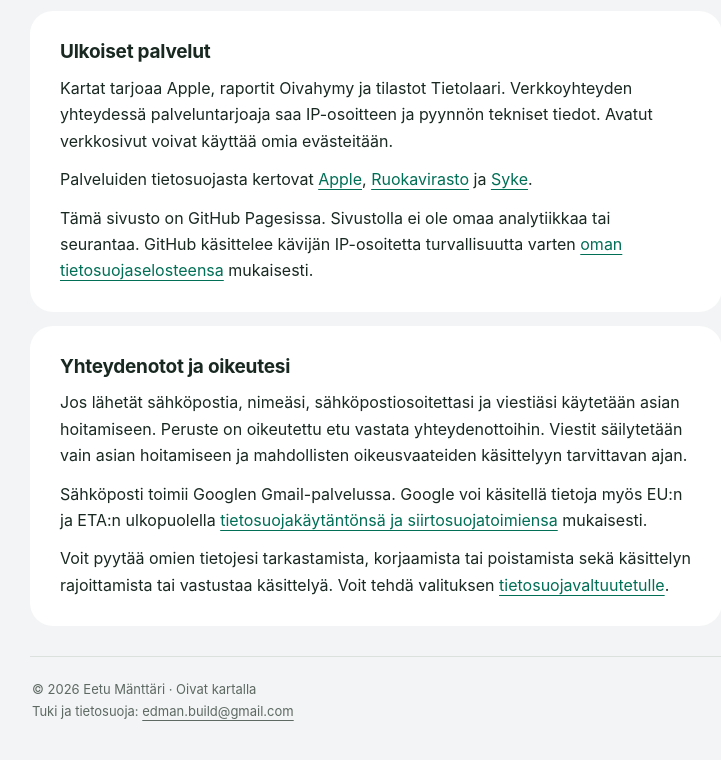
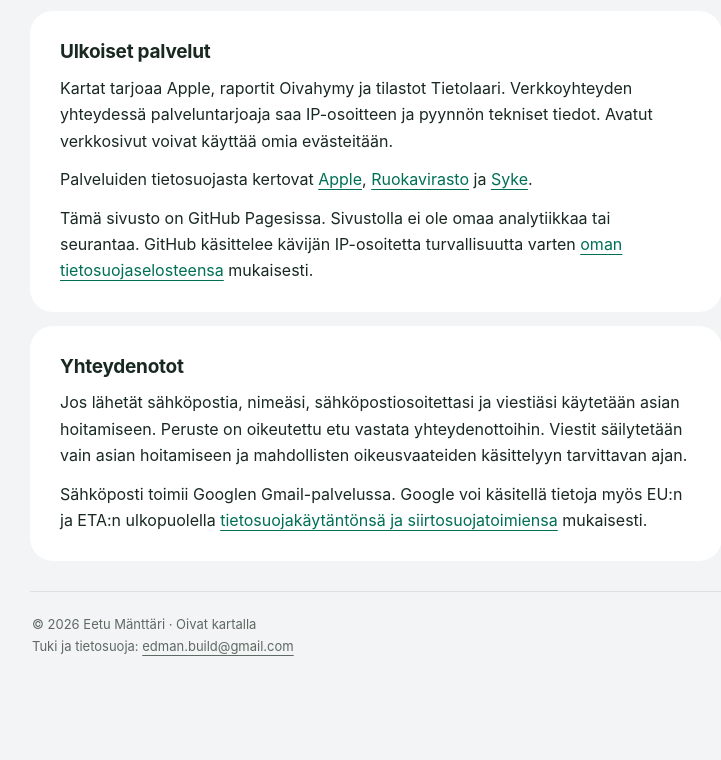
Before and after one commit to edman01/oivat-kartalla-info, a plain HTML site: page tietosuoja.html in a window 1280 px wide. Shown: the part 1032-1792 px from the top of the page, without its empty margins (264-985 px from the left). After the commit the page ends 1739 px from the top, so only its background shows below. Drawn offline with Linux system fonts and the light colour scheme.

Commit message:
Simplify privacy page contact section

```diff
--- a/tietosuoja.html
+++ b/tietosuoja.html
@@ -3,4 +3,4 @@
 <section class="card"><h2>Sijainti ja haut</h2><p>Sijaintia käytetään luvallasi oman paikan näyttämiseen kartalla. Taustapaikannusta ei käytetä. Voit poistaa sijaintiluvan iPhonen asetuksista.</p><p>Haku ja päivitys lähettävät tarvittavat hakuehdot Oivahymylle. Kartan alueen päivityksessä käytetään esimerkiksi kuntaa tai postinumeroa. Tarkkaa GPS-sijaintiasi ei lähetetä Oivahymylle. Toimipaikan osoitetta paikannettaessa sen katuosoite ja postinumero lähetetään Syken Ryhti-palveluun.</p></section>
 <section class="card"><h2>Laitteeseen tallentuvat tiedot</h2><p>Paikkatiedot, avatut tarkastushistoriat, hakujen päivitystiedot ja asetukset tallentuvat laitteeseen. Niitä käytetään nopeaan hakuun ja käyttöön ilman verkkoyhteyttä.</p><p>Paikalliset tiedot poistuvat, kun poistat sovelluksen ja sen tiedot. Mahdollisia laitteen varmuuskopioita hallitaan Applen asetuksissa.</p></section>
 <section class="card"><h2>Ulkoiset palvelut</h2><p>Kartat tarjoaa Apple, raportit Oivahymy ja tilastot Tietolaari. Verkkoyhteyden yhteydessä palveluntarjoaja saa IP-osoitteen ja pyynnön tekniset tiedot. Avatut verkkosivut voivat käyttää omia evästeitään.</p><p>Palveluiden tietosuojasta kertovat <a href="https://www.apple.com/legal/privacy/fi/">Apple</a>, <a href="https://www.ruokavirasto.fi/tietoa-meista/asiointi/tietosuoja/">Ruokavirasto</a> ja <a href="https://www.syke.fi/fi/tietoa-meista/tietosuoja">Syke</a>.</p><p>Tämä sivusto on GitHub Pagesissa. Sivustolla ei ole omaa analytiikkaa tai seurantaa. GitHub käsittelee kävijän IP-osoitetta turvallisuutta varten <a href="https://docs.github.com/en/site-policy/privacy-policies/github-general-privacy-statement">oman tietosuojaselosteensa</a> mukaisesti.</p></section>
-<section class="card"><h2>Yhteydenotot ja oikeutesi</h2><p>Jos lähetät sähköpostia, nimeäsi, sähköpostiosoitettasi ja viestiäsi käytetään asian hoitamiseen. Peruste on oikeutettu etu vastata yhteydenottoihin. Viestit säilytetään vain asian hoitamiseen ja mahdollisten oikeusvaateiden käsittelyyn tarvittavan ajan.</p><p>Sähköposti toimii Googlen Gmail-palvelussa. Google voi käsitellä tietoja myös EU:n ja ETA:n ulkopuolella <a href="https://policies.google.com/privacy?hl=fi">tietosuojakäytäntönsä ja siirtosuojatoimiensa</a> mukaisesti.</p><p>Voit pyytää omien tietojesi tarkastamista, korjaamista tai poistamista sekä käsittelyn rajoittamista tai vastustaa käsittelyä. Voit tehdä valituksen <a href="https://tietosuoja.fi/">tietosuojavaltuutetulle</a>.</p></section></main><footer>© 2026 Eetu Mänttäri · Oivat kartalla<br>Tuki ja tietosuoja: <a href="mailto:edman.build@gmail.com">edman.build@gmail.com</a></footer></div></body></html>
+<section class="card"><h2>Yhteydenotot</h2><p>Jos lähetät sähköpostia, nimeäsi, sähköpostiosoitettasi ja viestiäsi käytetään asian hoitamiseen. Peruste on oikeutettu etu vastata yhteydenottoihin. Viestit säilytetään vain asian hoitamiseen ja mahdollisten oikeusvaateiden käsittelyyn tarvittavan ajan.</p><p>Sähköposti toimii Googlen Gmail-palvelussa. Google voi käsitellä tietoja myös EU:n ja ETA:n ulkopuolella <a href="https://policies.google.com/privacy?hl=fi">tietosuojakäytäntönsä ja siirtosuojatoimiensa</a> mukaisesti.</p></section></main><footer>© 2026 Eetu Mänttäri · Oivat kartalla<br>Tuki ja tietosuoja: <a href="mailto:edman.build@gmail.com">edman.build@gmail.com</a></footer></div></body></html>
```
